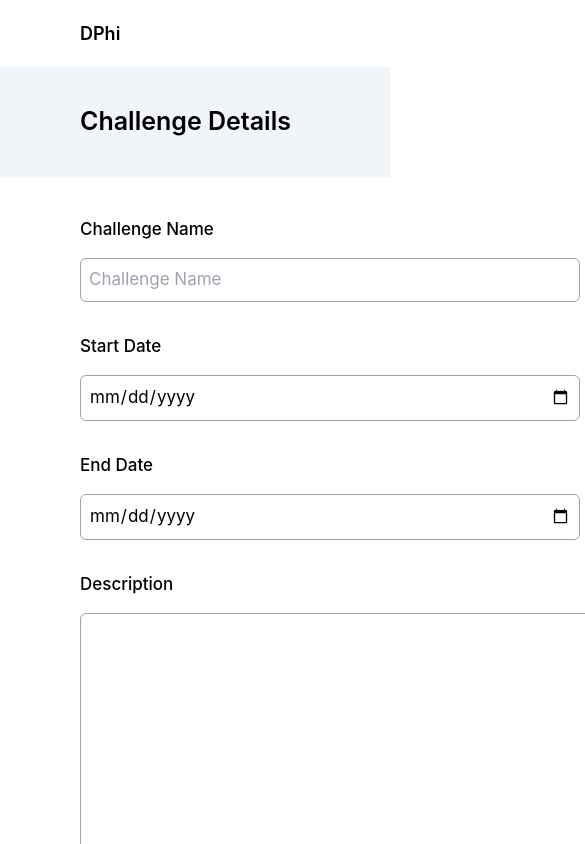
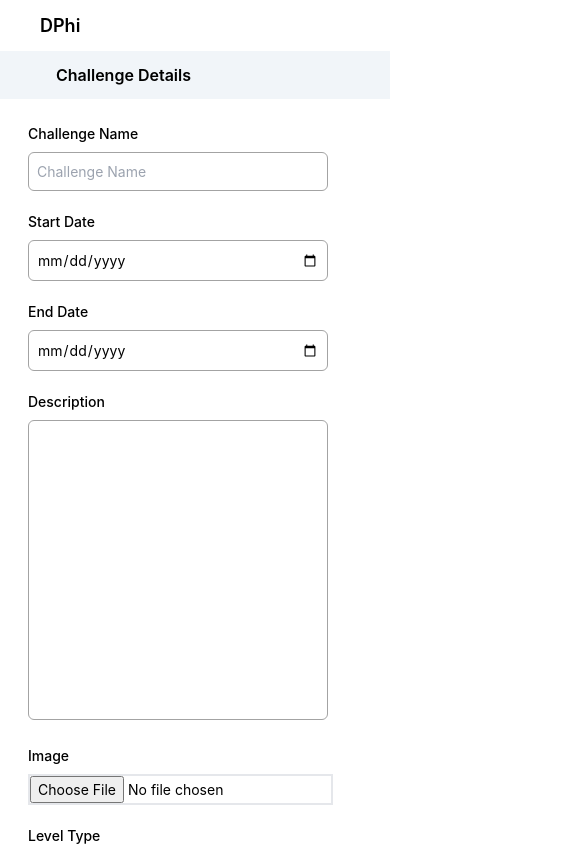
Before and after one commit to AmritHimanshu/Hackathon-Assignment-AI-Planet, a React (Create React App) app in the folder client/: page /create-challenge in a window 390 px wide. Shown: the top 844 px of the page, 585 px wide, since content can reach past the window. Built offline with nearby package versions, Linux system fonts and the light colour scheme; no server answers.

Commit message:
create challenge responsive

```diff
--- a/client/src/components/CreateChallenge.tsx
+++ b/client/src/components/CreateChallenge.tsx
@@ -96,34 +96,34 @@ function CreateChallenge() {
                     {message}
                 </div>
             )}
-            <div className='px-20 py-5 font-semibold text-[18px]'>
+            <div className='px-10 lg:px-20 py-3 lg:py-5 font-semibold text-[18px]'>
             <Link to="/">DPhi</Link>
             </div>
-            <div className='px-20 py-9 font-semibold text-[25px] bg-slate-100'>
+            <div className='px-14 py-3 lg:px-20 lg:py-9 font-semibold text-[16px] lg:text-[25px] bg-slate-100'>
                 Challenge Details
             </div>
-            <form className='px-20 py-10'>
-                <div className='space-y-4 text-[17px] mb-8'>
+            <form className='px-7 py-6 lg:px-20 lg:py-10'>
+                <div className='space-y-2 lg:space-y-4 text-[14px] lg:text-[17px] mb-5 lg:mb-8'>
                     <label htmlFor="challenge_name" className='block font-medium'>Challenge Name</label>
-                    <input type="text" id="challenge_name" name="challenge_name" value={challengeData.challenge_name} onChange={handleOnChange} placeholder="Challenge Name" className='border-[1px] border-neutral-400 rounded-md w-[500px] p-2 outline-0' />
+                    <input type="text" id="challenge_name" name="challenge_name" value={challengeData.challenge_name} onChange={handleOnChange} placeholder="Challenge Name" className='border-[1px] border-neutral-400 rounded-md w-[300px] lg:w-[500px] p-2 outline-0' />
                 </div>
-                <div className='space-y-4 text-[17px] my-8'>
+                <div className='space-y-2 lg:space-y-4 text-[14px] lg:text-[17px] mb-5 lg:my-8'>
                     <label htmlFor="start_date" className='block font-medium'>Start Date</label>
-                    <input type="date" id="start_date" name="start_date" value={challengeData.start_date} onChange={handleOnChange} placeholder="Add start date" className='border-[1px] border-neutral-400 rounded-md w-[500px] p-2 outline-0' />
+                    <input type="date" id="start_date" name="start_date" value={challengeData.start_date} onChange={handleOnChange} placeholder="Add start date" className='border-[1px] border-neutral-400 rounded-md w-[300px] lg:w-[500px] p-2 outline-0' />
                 </div>
-                <div className='space-y-4 text-[17px] my-8'>
+                <div className='space-y-2 lg:space-y-4 text-[14px] lg:text-[17px] mb-5 lg:my-8'>
                     <label htmlFor="end_date" className='block font-medium'>End Date</label>
-                    <input type="date" id="end_date" name="end_date" value={challengeData.end_date} onChange={handleOnChange} placeholder="Add end date" className='border-[1px] border-neutral-400 rounded-md w-[500px] p-2 outline-0' />
+                    <input type="date" id="end_date" name="end_date" value={challengeData.end_date} onChange={handleOnChange} placeholder="Add end date" className='border-[1px] border-neutral-400 rounded-md w-[300px] lg:w-[500px] p-2 outline-0' />
                 </div>
-                <div className='space-y-4 text-[17px] my-8'>
+                <div className='space-y-2 lg:space-y-4 text-[14px] lg:text-[17px] mb-5 lg:my-8'>
                     <label htmlFor="description" className='block font-medium'>Description</label>
-                    <textarea id="description" name="description" value={challengeData.description} onChange={handleOnChange} className='resize-none border-[1px] border-neutral-400 rounded-md w-[800px] h-[300px] p-2 outline-0' ></textarea>
+                    <textarea id="description" name="description" value={challengeData.description} onChange={handleOnChange} className='resize-none border-[1px] border-neutral-400 rounded-md w-[300px] lg:w-[500px] h-[300px] p-2 outline-0' ></textarea>
                 </div>
-                <div className='space-y-4 text-[17px] my-8'>
+                <div className='space-y-2 lg:space-y-4 text-[14px] lg:text-[17px] mb-5 lg:my-8'>
                     <label className='block font-medium'>Image</label>
                     <input type="file" id="file" name="file" onChange={handleOnChange} className='border-2'/>
                 </div>
-                <div className='space-y-4 text-[17px] my-8'>
+                <div className='space-y-2 lg:space-y-4 text-[14px] lg:text-[17px] mb-5 lg:my-8'>
                     <label className='block font-medium'>Level Type</label>
                     <select id="level" name="level" className='p-2 bg-transparent border-[1px] border-neutral-400 rounded-md w-[200px] outline-0 cursor-pointer'
                     onChange={handleOnChange}>
@@ -133,7 +133,7 @@ function CreateChallenge() {
                         <option value="Hard" >Hard</option>
                     </select>
                 </div>
-                <button className='bg-green-700 text-white text-[17px] font-semibold px-5 py-3 mt-10 rounded-md' onClick={handleOnSubmit} >{isLoading && <AutorenewIcon className='animate-spin' />} Create Challenge</button>
+                <button className='bg-green-700 text-white text-[17px] font-semibold px-3 lg:px-5 py-2 lg:py-3 mt-6 lg:mt-10 rounded-md' onClick={handleOnSubmit} >{isLoading && <AutorenewIcon className='animate-spin' />} Create Challenge</button>
             </form>
         </div>
     )
```
